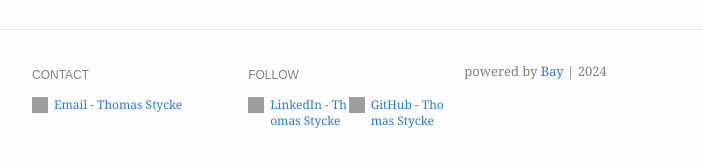
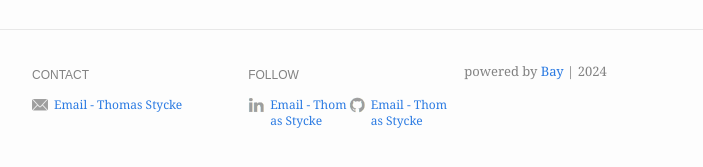
Before and after one commit to Thomasstycke/Thomasstycke.github.io, a Jekyll site: the page built from index.md, in a window 1280 px wide. Shown: the part 413-580 px from the top of the page, without its empty margins (288-991 px from the left). Built offline with Jekyll 4.4.1, drawn with Linux system fonts in a browser that asks for light colours.

```diff
--- a/_config.yml
+++ b/_config.yml
@@ -37,12 +37,15 @@ header:
 footer:
   show_powered_by: true
   contact:
-    - name: Email - Thomas Stycke
+    - name: Email
+      value: Email - Thomas Stycke
       link: s214742@student.dtu.dk
   follow:
-    - name: LinkedIn - Thomas Stycke
+    - name: LinkedIn
+      value: Email - Thomas Stycke
       link: http://linkedin.com/in/thomas-dyrup-stycke
-    - name: GitHub - Thomas Stycke
+    - name: GitHub
+      value: Email - Thomas Stycke
       link: http://github.com/thomasstycke
 
 
```
